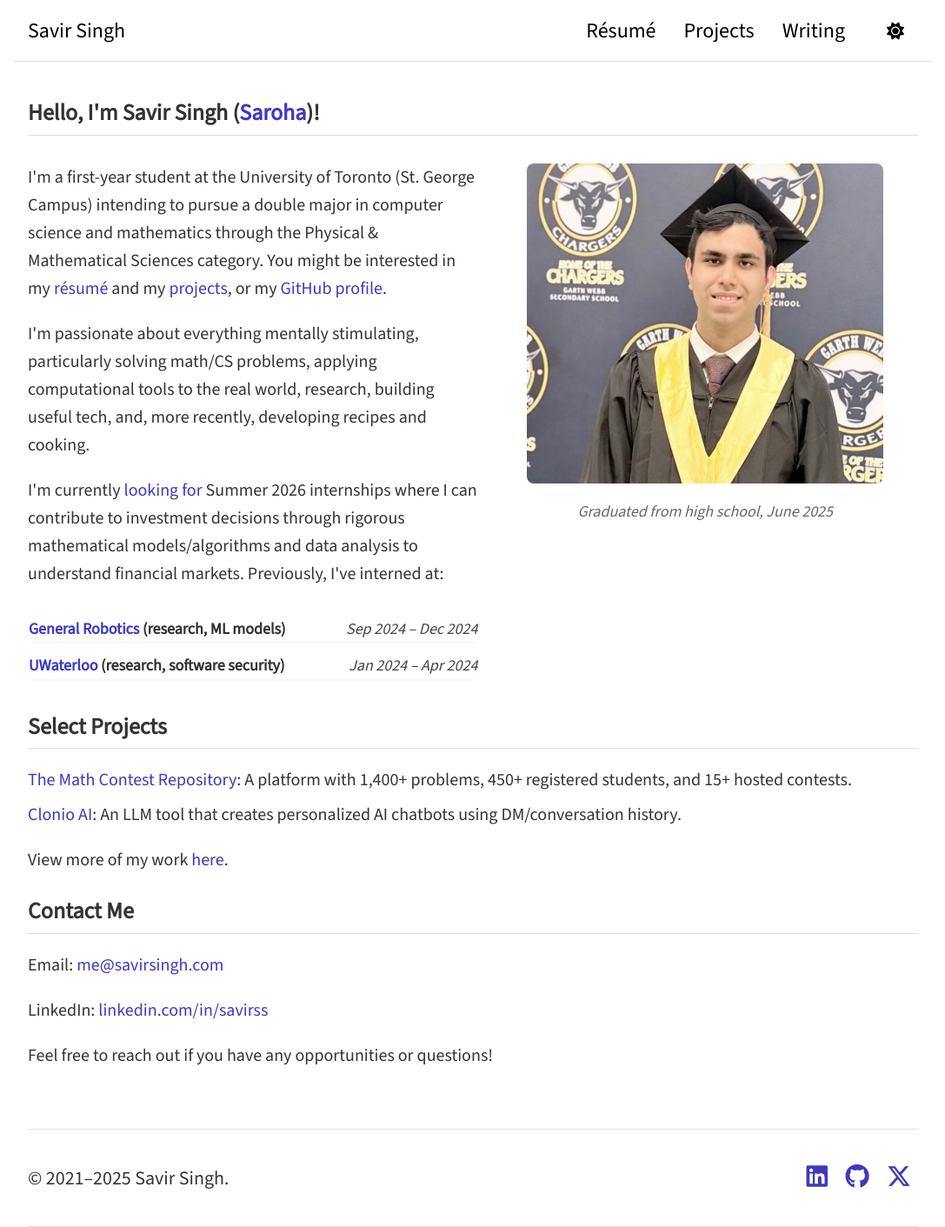
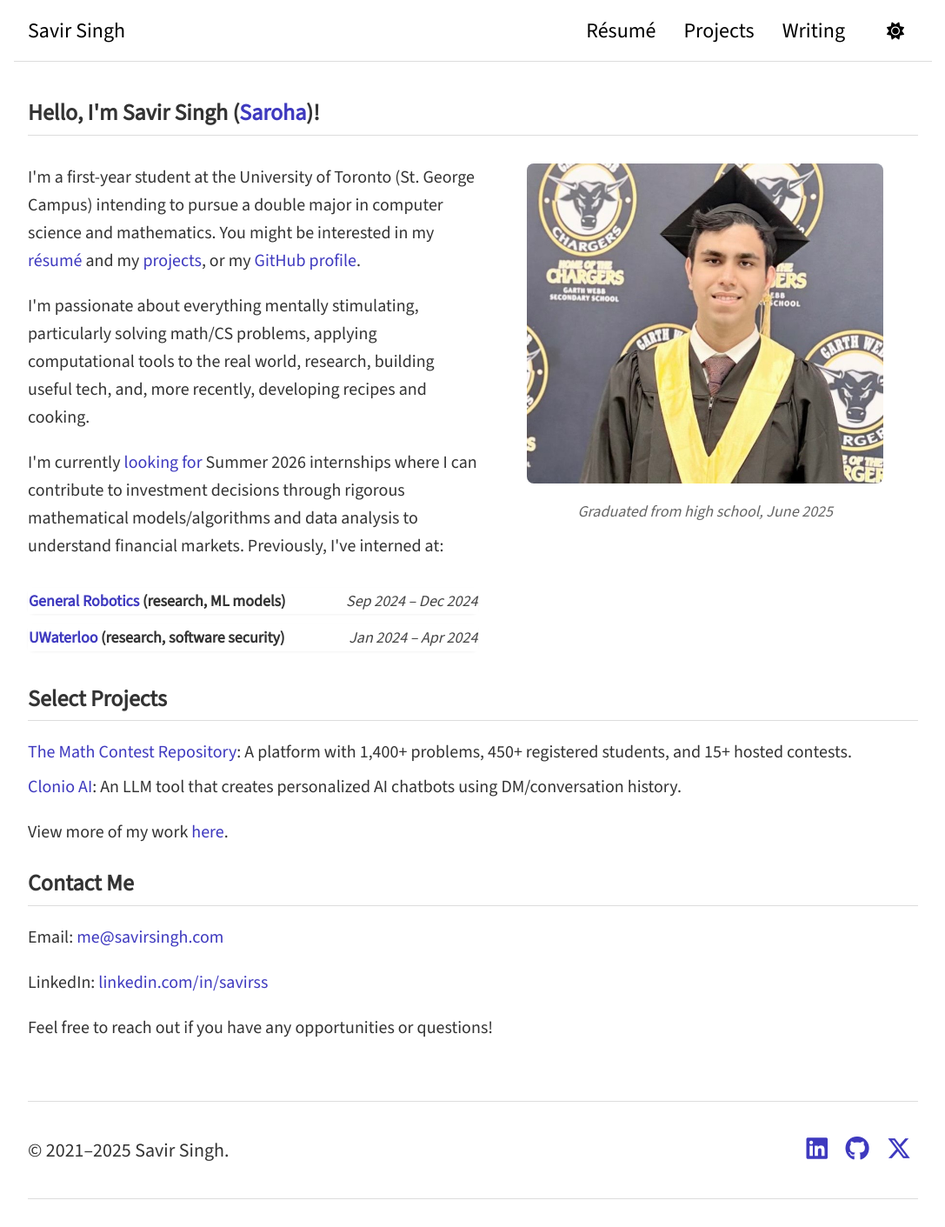
Before and after one commit to savirsingh/savirsingh.github.io, a Jekyll site: the page built from index.html, in a window 1280 px wide. Shown: the whole page at 87% size, without its empty margins (96-1183 px from the left). Built offline with Jekyll 4.4.1, drawn with Linux system fonts in a browser that asks for light colours; the list of posts is cut into pages by our own code; after the commit the page ends 1379 px from its top, so only the background shows below that.

Commit message:
Update index.html

```diff
--- a/index.html
+++ b/index.html
@@ -7,7 +7,7 @@ title: Home
   <h2>Hello, I'm Savir Singh (<a href="/saroha">Saroha</a>)!</h2>
   <div class="about-container">
     <div class="about-text">
-      <p>I'm a first-year student at the University of Toronto (St. George Campus) intending to pursue a double major in computer science and mathematics through the Physical & Mathematical Sciences category. You might be interested in my <a href="/resume">résumé</a> and my <a href="/projects">projects</a>, or my <a href="https://github.com/savirsingh">GitHub profile</a>.</p>
+      <p>I'm a first-year student at the University of Toronto (St. George Campus) intending to pursue a double major in computer science and mathematics. You might be interested in my <a href="/resume">résumé</a> and my <a href="/projects">projects</a>, or my <a href="https://github.com/savirsingh">GitHub profile</a>.</p>
       <p>I'm passionate about everything mentally stimulating, particularly solving math/CS problems, applying computational tools to the real world, research, building useful tech, and, more recently, developing recipes and cooking.</p>
       <p>I'm currently <a href="https://linkedin.com/in/savirss">looking for</a> Summer 2026 internships where I can contribute to investment decisions through rigorous mathematical models/algorithms and data analysis to understand financial markets. Previously, I've interned at:</p>
   <table class="internship-table">
```
